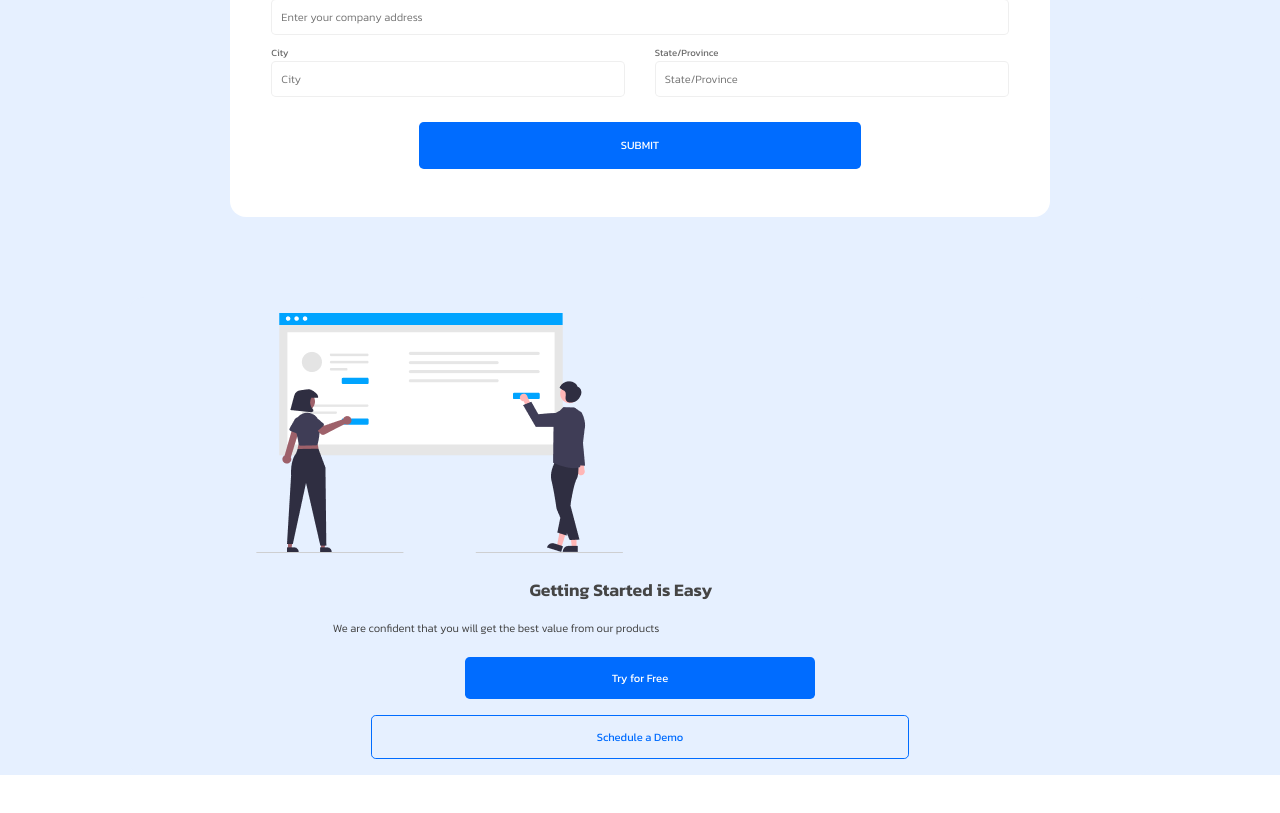
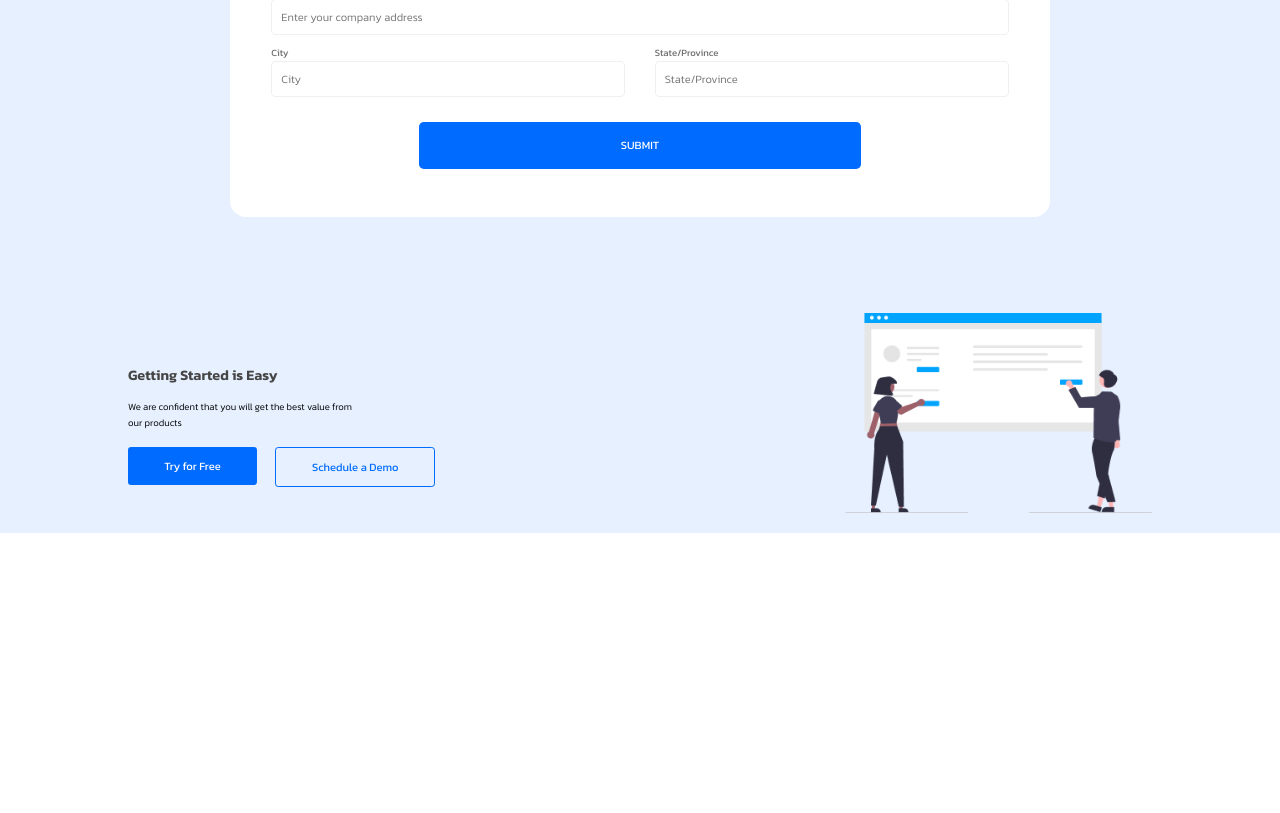
Before and after one commit to KodianKodes/customersupport.web-1, a React (Vite) app in the folder scrybe_frontend/: page / in a window 1280 px wide. Shown: the part 2022-2835 px from the top of the page. After the commit the page ends 2635 px from the top, so only its background shows below. Built offline with nearby package versions, Linux system fonts and the light colour scheme.

Commit message:
feat(FRO-7): add media query for the bottom part of  fifth section of the partners page

```diff
--- a/scrybe_frontend/src/pages/PartnersPage/partners.module.css
+++ b/scrybe_frontend/src/pages/PartnersPage/partners.module.css
@@ -335,8 +335,8 @@ h1, h2, h3, h4, h5, h6, p, input, textarea, label, span, button {
   width: 100%;
   font-weight: 500;
   border: none;
-  border-radius: 0.3rem;
-  padding: 0.8em 0.8em;
+  border-radius: 0.2rem;
+  padding: 0.6em 0.7em;
   background: #006CFF;
   color: #FFFFFF;
   font-size: 0.7rem;
@@ -353,8 +353,9 @@ h1, h2, h3, h4, h5, h6, p, input, textarea, label, span, button {
   background: #E6F0FF;
   border: 1px solid #006CFF;
   font-weight: 500;
-  border-radius: 0.3rem;
-  padding: 0.8em 0.8em;
+  border-radius: 0.2rem;
+  border-width: thin;
+  padding: 0.6em 0.7em;
   color: #006CFF;
   font-size: 0.7rem;
   line-height: 1.5rem;
@@ -470,4 +471,49 @@ h1, h2, h3, h4, h5, h6, p, input, textarea, label, span, button {
     width: 60%;
     margin: 1em auto 0;
   }
+  /* Styling of the fifth bottom section */
+  .fifth__btm .fifth__content {
+    width: 100%;
+    margin: 0 auto;
+    display: flex;
+    justify-content: space-between;
+    flex-direction: row-reverse;
+    align-items: center;
+  }
+  .fifth__right, .fifth__left {
+    width: 30%;
+  }
+  .fifth__left .fifth__heading {
+    width: 100%;
+    text-align: unset;
+    margin-bottom: 1em;
+  }
+  .fifth__heading .fifth__head {
+    font-size: 0.9rem;
+    line-height: 1rem;
+  }
+  .fifth__subhead {
+    width: 75%;
+    margin: unset;
+    margin-bottom: 1em;
+  }
+  .fifth__subhead .fifth__subtext {
+    font-size: 0.6rem;
+    color: #000000;
+    line-height: 1rem;
+  }
+  .fifth__action {
+    display: flex;
+    justify-content: space-between;
+    width: 100%;
+    margin: 0;
+  }
+  .fifth__btn {
+    width: 42%;
+    margin: 0;
+  }
+  .fifth__secondbtn {
+    margin-top: 0;
+    width: 52%;
+  }
 }/*# sourceMappingURL=partners.module.css.map */
--- a/scrybe_frontend/src/pages/PartnersPage/partners.module.scss
+++ b/scrybe_frontend/src/pages/PartnersPage/partners.module.scss
@@ -352,8 +352,8 @@ h1, h2, h3, h4, h5, h6, p, input, textarea, label, span, button {
   width: 100%;
   font-weight: 500;
   border: none;
-  border-radius: .3rem;
-  padding: .8em .8em;
+  border-radius: .2rem;
+  padding: .6em .7em;
   background: #006CFF;
   color: #FFFFFF;
   font-size: .7rem;
@@ -370,8 +370,9 @@ h1, h2, h3, h4, h5, h6, p, input, textarea, label, span, button {
   background: #E6F0FF;
   border: 1px solid #006CFF;
   font-weight: 500;
-  border-radius: .3rem;
-  padding: .8em .8em;
+  border-radius: .2rem;
+  border-width: thin;
+  padding: .6em .7em;
   color: #006CFF;
   font-size: .7rem;
   line-height: 1.5rem;
@@ -518,4 +519,60 @@ h1, h2, h3, h4, h5, h6, p, input, textarea, label, span, button {
         width: 60%;
         margin: 1em auto 0;
     }
+
+    /* Styling of the fifth bottom section */
+
+    .fifth__btm .fifth__content {
+        width: 100%;
+        margin: 0 auto;
+        display: flex;
+        justify-content: space-between;
+        flex-direction: row-reverse;
+        align-items: center;
+    }
+
+    .fifth__right, .fifth__left {
+        width: 30%;
+    }
+
+    .fifth__left .fifth__heading {
+        width: 100%;
+        text-align: unset;
+        margin-bottom: 1em;
+    }
+
+    .fifth__heading .fifth__head {
+        font-size: .9rem;
+        line-height: 1rem;
+    }
+
+    .fifth__subhead {
+        width: 75%;
+        margin: unset;
+        margin-bottom: 1em;
+    }
+
+    .fifth__subhead .fifth__subtext {
+        font-size: .6rem;
+        color: #000000;
+        line-height: 1rem;
+    }
+
+    .fifth__action {
+        display: flex;
+        justify-content: space-between;
+        width: 100%;
+        margin: 0;
+    }
+
+    .fifth__btn {
+        width: 42%;
+        margin: 0;
+    }
+
+    .fifth__secondbtn {
+        margin-top: 0;
+        width: 52%;
+    }
+
 }
```
Also changed, not shown: scrybe_frontend/src/pages/PartnersPage/index.jsx (+0 -13 lines), 1 other file (tests, documents, lock files or other folders).
